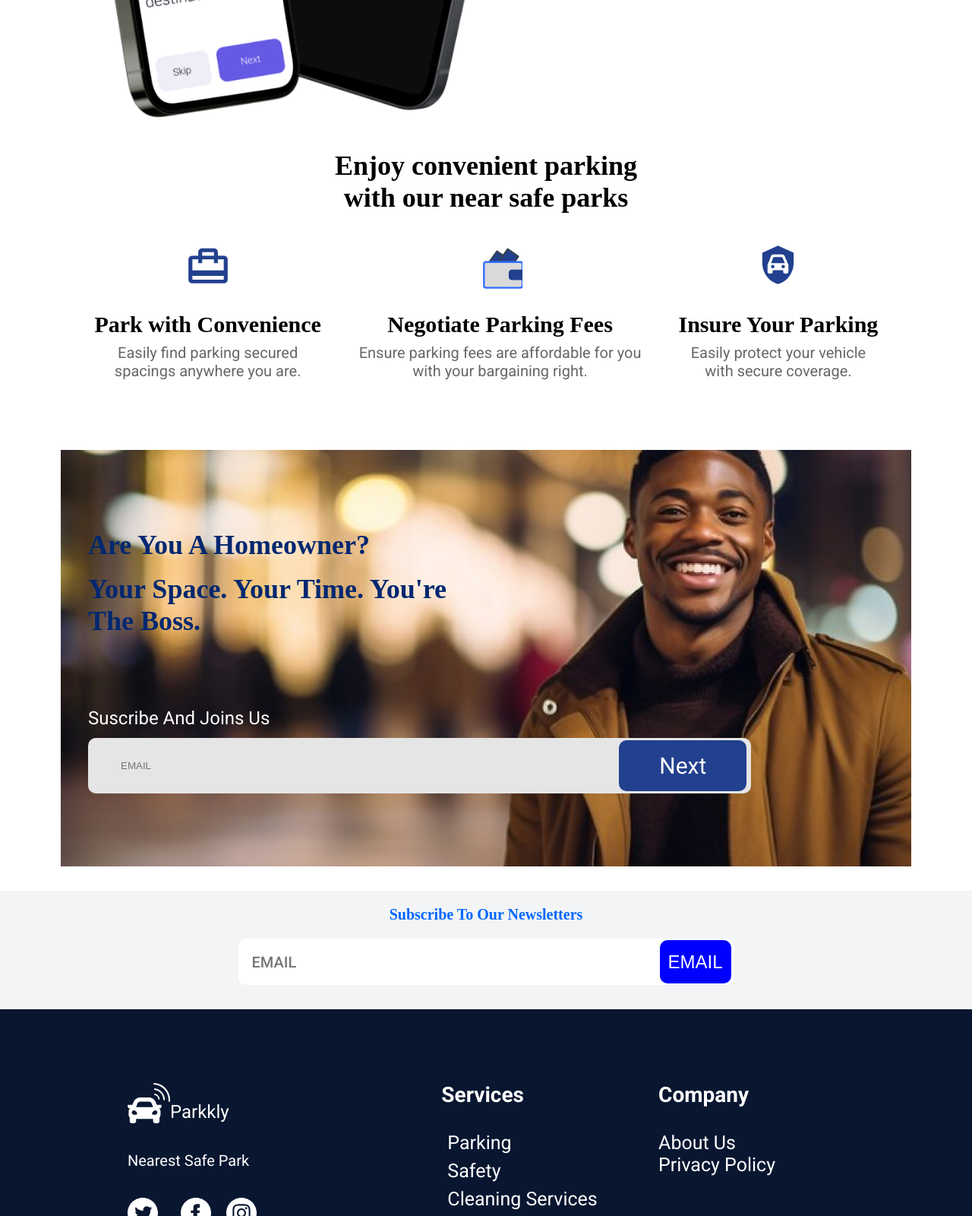
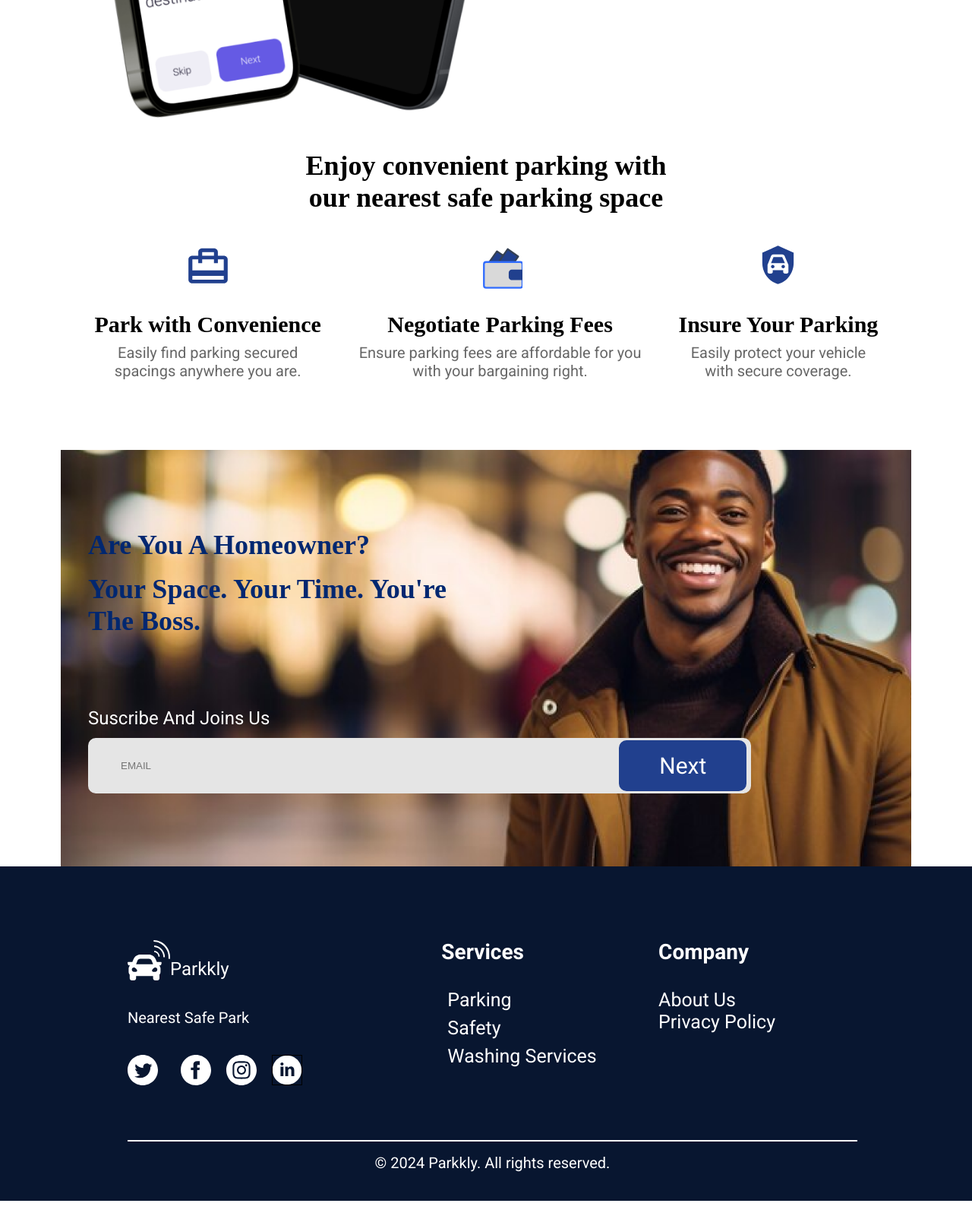
Before and after one commit to parkkly-dev/landing_page, a website built with Parcel: page index.html in a window 1280 px wide. Shown: the part 1200-2800 px from the top of the page at 76% size. Built offline with nearby package versions, Linux system fonts and the light colour scheme.

Commit message:
edited some words on the landing page and some added social media links

```diff
--- a/index.html
+++ b/index.html
@@ -102,12 +102,12 @@
           <b class="text-base font-manrope text-white text-center">Nearest Safe Park</b>
         </button>
         <h1 class="font-extrabold flex text-[64px] mq450:text-17xl font-manrope items-center max-w-full">
-          A safe parking at your fingertips always
+          Safe parking at your fingertips always
         </h1>
 
         <!-- <div class="flex items-start justify-start gap-[8px]"> -->
-          <form class="flex mq450:hidden items-center justify-start" action="" method="post" name="Waitlist Form" netlify>
-            <input type="email" class="w-3/5 h-[50px] bg-white pl-10 rounded-l-[140px]" placeholder="Your Email">
+          <form class="flex mq450:hidden items-center justify-start" action="/" method="post" name="Waitlist Form" netlify>
+            <input type="email" name="email" class="w-3/5 h-[50px] bg-white pl-10 rounded-l-[140px]" placeholder="Your Email">
             <input type="submit" value="Join Our Waitlist"
               class="cursor-pointer rounded-r-[140px] w-auto text-[14px] capitalize font-roboto text-white [border:none] py-4 px-4 mq450:px-0 bg-[#0000FF] hover:bg-cornflowerblue">
           </form>
@@ -147,8 +147,8 @@
         </button>
       </div> -->
 
-      <form class="hidden mq450:flex items-center text-gray-300" action="" method="post" name="Waitlist Form" netlify>
-        <input type="email" class="w-3/5 h-[50px] bg-white pl-10 rounded-l-[140px]" placeholder="Your Email">
+      <form class="hidden mq450:flex items-center text-gray-300" action="/" method="post" name="Waitlist Form" netlify>
+        <input type="email" name="email" class="w-3/5 h-[50px] bg-white pl-10 rounded-l-[140px]" placeholder="Your Email">
         <input type="submit" value="Join Our Waitlist"
           class="cursor-pointer rounded-r-[140px] w-auto text-[14px] capitalize font-roboto text-white [border:none] mq450:py-4 bg-[#0000FF] hover:bg-cornflowerblue">
       </form>
@@ -174,8 +174,8 @@
     <section class="pt-8 px-20 mq450:px-2 gap-4">
       <div
         class="flex flex-col font-semibold mq450:px-10 mq450:pb-6 text-center mq450:block text-17xl items-center justify-center">
-        <span class="m-0">Enjoy convenient parking</span>
-        <span class="m-0">with our near safe parks</span>
+        <span class="m-0">Enjoy convenient parking with</span>
+        <span class="m-0">our nearest safe parking space</span>
       </div>
       <div class="flex p-10 gap-10 mq450:flex-col">
         <div class="flex flex-col items-center justify-center">
@@ -271,7 +271,7 @@
         </div>
       </div>
     </section>
-    <section class="mt-8 pb-8 px-20 mq450:px-2 bg-whitesmoke">
+    <!-- <section class="mt-8 pb-8 px-20 mq450:px-2 bg-whitesmoke">
       <div class="flex flex-col items-center justify-center text-mediumslateblue-200 text-11xl font-bold capitalize">
         <p class="mq450:w-1/2 text-xl text-center">subscribe to our newsletters</p>
         <div
@@ -283,7 +283,7 @@
           <button class="h-[57.3px] w-28 relative rounded-3xs bg-blue uppercase text-white text-5xl">email</button>
         </div>
       </div>
-    </section>
+    </section> -->
     <footer
       class="self-stretch bg-gray-100 flex flex-col items-start justify-start pt-24  pb-[38px] pr-[151px] mq450:px-0 mq450:py-10 pl-[168px] gap-14 text-9xl text-white font-roboto">
       <div class="self-stretch flex mq450:flex-col mq450:px-8 items-start justify-start">
@@ -297,11 +297,24 @@
               Nearest Safe Park
             </p>
             <div class="flex flex-row items-start justify-between gap-[20px]">
-              <img class="h-[50px] w-[50px]" loading="lazy" alt="" src="/public/iconmonstrtwitter4-2.svg" />
+              <a href="https://x.com/Parkkly_hq?t=e4dtdWVUWwbyDCZch3bDeA&s=09" target="_blank" rel="noopener noreferrer">
+                <img class="h-[50px] w-[50px]" loading="lazy" alt="Twitter" src="/public/iconmonstrtwitter4-2.svg" />
+              </a>
+              <a href="https://www.facebook.com/profile.php?id=61561070467057&_rdc=2&_rdr" target="_blank" rel="noopener noreferrer">
+                <img class="h-10 w-10" loading="lazy" alt="" src="/public/iconmonstrfacebook4-2.svg" />
+              </a>
+              <a href="#" target="_blank" rel="noopener noreferrer">
+                <img class="h-10 w-10" loading="lazy" alt="" src="/public/iconmonstrinstagram14-2.svg" />
+              </a>
+              <a href="https://www.linkedin.com/company/parkkly/" target="_blank" rel="noopener noreferrer">
+                <img class="h-10 w-10" loading="lazy" alt="" src="/public/iconmonstrlinkedin-4.svg" />
+              </a>
 
-              <img class="h-10 w-10" loading="lazy" alt="" src="/public/iconmonstrfacebook4-2.svg" />
+              <!-- <img class="h-[50px] w-[50px]" loading="lazy" alt="" src="/public/iconmonstrtwitter4-2.svg" /> -->
 
-              <img class="h-10 w-10" loading="lazy" alt="" src="/public/iconmonstrinstagram14-2.svg" />
+              <!-- <img class="h-10 w-10" loading="lazy" alt="" src="/public/iconmonstrfacebook4-2.svg" /> -->
+
+              <!-- <img class="h-10 w-10" loading="lazy" alt="" src="/public/iconmonstrinstagram14-2.svg" /> -->
             </div>
           </div>
         </div>
@@ -314,7 +327,7 @@
             <p class="m-0">
               Safety
             </p>
-            <p class="m-0">Cleaning Services</p>
+            <p class="m-0">Washing Services</p>
           </div>
         </div>
         <div class="w-[275px] mq450:w-auto flex flex-col items-start justify-start mq450:gap-2 gap-[32px]">
```
Also changed, not shown: build/card-travel.11057174.svg (added), build/container@2x.ecd48e1f.png (added), build/driver1-1@2x.042d6ecb.png (added), build/group-72-11.1184b3ed.svg (added), build/group-81@2x.0abc22f9.png (added), build/iconmonstrfacebook4-2.be0b1439.svg (added), build/iconmonstrinstagram14-2.43871c67.svg (added), build/iconmonstrtwitter4-2.c9792249.svg (added), build/index.html (added), build/marketeqwalletmoney.81f6cd6b.svg (added), build/parkkly-11@2x.ac7d49a9.png (added), public/iconmonstrlinkedin-4.svg (added), 2 other files.
